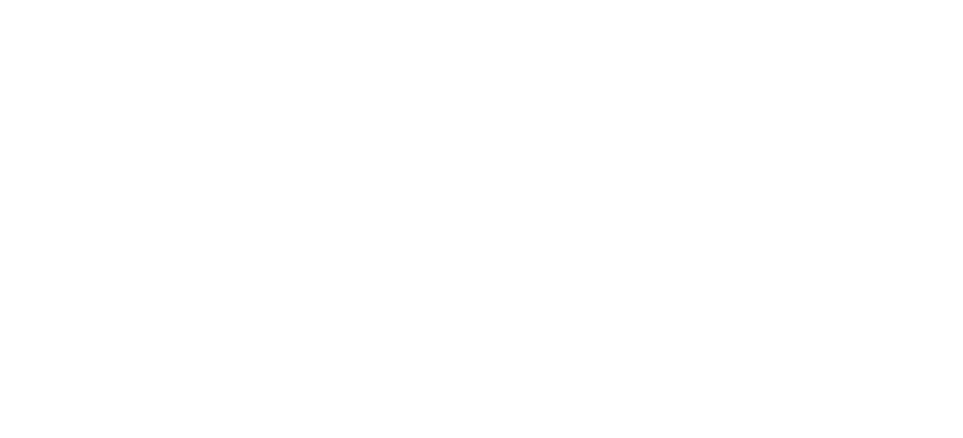
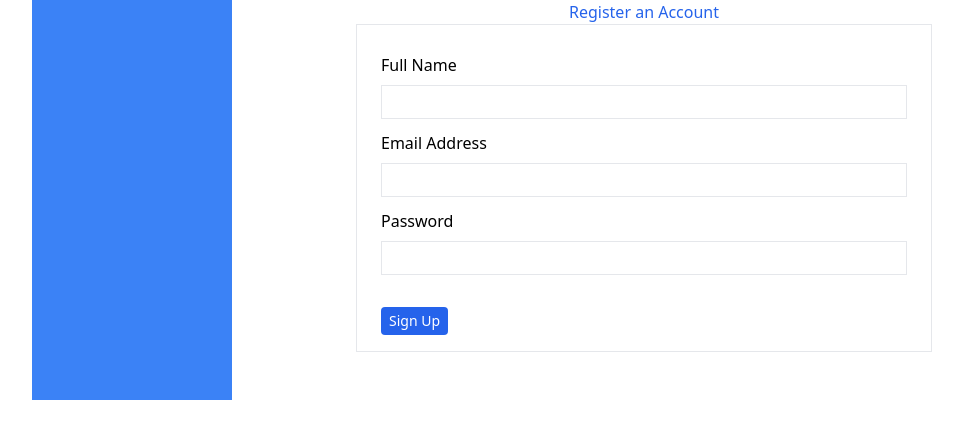
Before and after one commit to farhanswitch/mern-contact-react, a React (Vite) app: page /register in a window 1280 px wide. Before the commit this address had no page. Shown: the top 438 px of the page, without its empty margins (96-1059 px from the left). Built offline with nearby package versions, Linux system fonts and the light colour scheme.

Commit message:
add pages/registerpage.jsx

```diff
--- a/src/main.jsx
+++ b/src/main.jsx
@@ -3,12 +3,14 @@
 import { Routes, Route, BrowserRouter } from "react-router-dom";
 import "./styles/style.css";
 import App from "./App";
+import RegisterPage from "./pages/RegisterPage";
 
 ReactDOM.render(
   <React.StrictMode>
     <BrowserRouter>
       <Routes>
         <Route path="/" element={<App />} />
+        <Route path="/register" element={<RegisterPage />} />
       </Routes>
     </BrowserRouter>
   </React.StrictMode>,
--- /dev/null
+++ b/src/pages/RegisterPage.jsx
@@ -0,0 +1,52 @@
+import React from "react";
+
+const RegisterPage = () => {
+  return (
+    <div className="register max-w-5xl mx-auto flex ">
+      <div className="left bg-blue-500 w-[200px] min-h-[400px] h-full"> </div>
+      <div className="right flex-1 h-full">
+        <h2 className="text-center text-blue-600">Register an Account</h2>
+        <form className=" border py-4 w-full block max-w-xl mx-auto px-6">
+          <div className="form-element mt-3">
+            <label htmlFor="name">Full Name</label>
+            <input
+              className="px-2 py-1 border block w-full mt-2"
+              type="text"
+              name="name"
+              id="name"
+              required
+            />
+          </div>
+          <div className="form-element mt-3">
+            <label htmlFor="email">Email Address</label>
+            <input
+              className="px-2 py-1 border block w-full mt-2"
+              type="email"
+              name="email"
+              id="email"
+              required
+            />
+          </div>
+          <div className="form-element mt-3">
+            <label htmlFor="password">Password</label>
+            <input
+              className="px-2 py-1 border block w-full mt-2"
+              type="password"
+              name="password"
+              id="password"
+              required
+            />
+          </div>
+          <button
+            className="bg-blue-600 hover:bg-sky-600 text-white text-sm rounded mt-8 px-2 py-1"
+            type="submit"
+          >
+            Sign Up
+          </button>
+        </form>
+      </div>
+    </div>
+  );
+};
+
+export default RegisterPage;
--- a/src/styles/style.css
+++ b/src/styles/style.css
@@ -551,6 +551,151 @@
   --tw-backdrop-sepia:  ;
 }
 
+.mx-auto {
+  margin-left: auto;
+  margin-right: auto;
+}
+
+.mt-2 {
+  margin-top: 0.5rem;
+}
+
+.mt-3 {
+  margin-top: 0.75rem;
+}
+
+.mt-8 {
+  margin-top: 2rem;
+}
+
+.block {
+  display: block;
+}
+
+.flex {
+  display: flex;
+}
+
+.h-full {
+  height: 100%;
+}
+
+.h-\[100px\] {
+  height: 100px;
+}
+
+.min-h-\[100px\] {
+  min-height: 100px;
+}
+
+.min-h-full {
+  min-height: 100%;
+}
+
+.min-h-\[400px\] {
+  min-height: 400px;
+}
+
+.w-\[100px\] {
+  width: 100px;
+}
+
+.w-fit {
+  width: -webkit-fit-content;
+  width: -moz-fit-content;
+  width: fit-content;
+}
+
+.w-\[200px\] {
+  width: 200px;
+}
+
+.w-full {
+  width: 100%;
+}
+
+.max-w-5xl {
+  max-width: 64rem;
+}
+
+.max-w-3xl {
+  max-width: 48rem;
+}
+
+.max-w-4xl {
+  max-width: 56rem;
+}
+
+.max-w-2xl {
+  max-width: 42rem;
+}
+
+.max-w-xl {
+  max-width: 36rem;
+}
+
+.flex-1 {
+  flex: 1 1 0%;
+}
+
+.rounded {
+  border-radius: 0.25rem;
+}
+
+.border {
+  border-width: 1px;
+}
+
+.bg-blue-500 {
+  --tw-bg-opacity: 1;
+  background-color: rgb(59 130 246 / var(--tw-bg-opacity));
+}
+
+.bg-blue-600 {
+  --tw-bg-opacity: 1;
+  background-color: rgb(37 99 235 / var(--tw-bg-opacity));
+}
+
+.py-4 {
+  padding-top: 1rem;
+  padding-bottom: 1rem;
+}
+
+.px-2 {
+  padding-left: 0.5rem;
+  padding-right: 0.5rem;
+}
+
+.py-1 {
+  padding-top: 0.25rem;
+  padding-bottom: 0.25rem;
+}
+
+.px-6 {
+  padding-left: 1.5rem;
+  padding-right: 1.5rem;
+}
+
 .text-center {
   text-align: center;
 }
+
+.text-sm {
+  font-size: 0.875rem;
+  line-height: 1.25rem;
+}
+
+.text-blue-600 {
+  --tw-text-opacity: 1;
+  color: rgb(37 99 235 / var(--tw-text-opacity));
+}
+
+.text-white {
+  --tw-text-opacity: 1;
+  color: rgb(255 255 255 / var(--tw-text-opacity));
+}
+
+.hover\:bg-sky-600:hover {
+  --tw-bg-opacity: 1;
+  background-color: rgb(2 132 199 / var(--tw-bg-opacity));
+}
```
